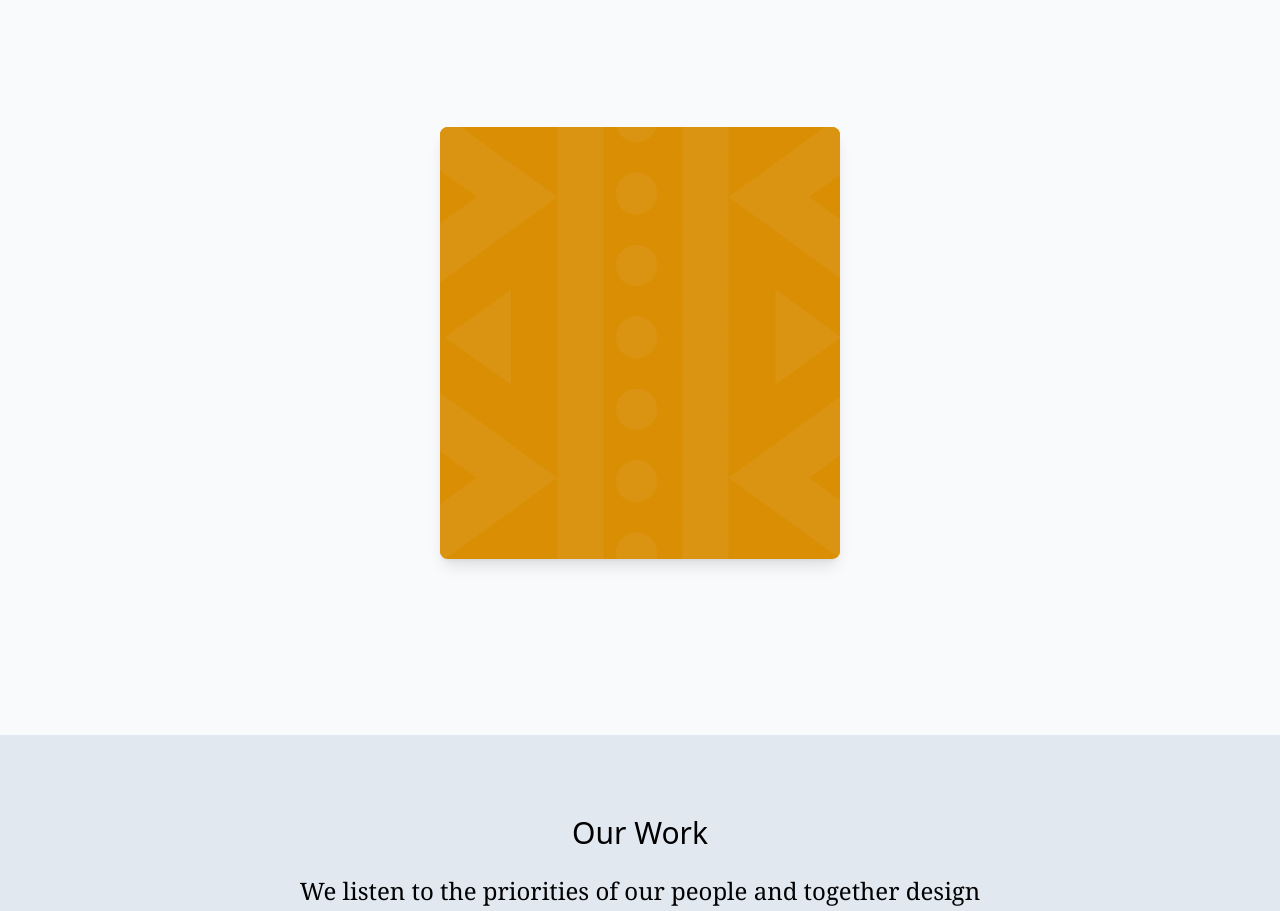
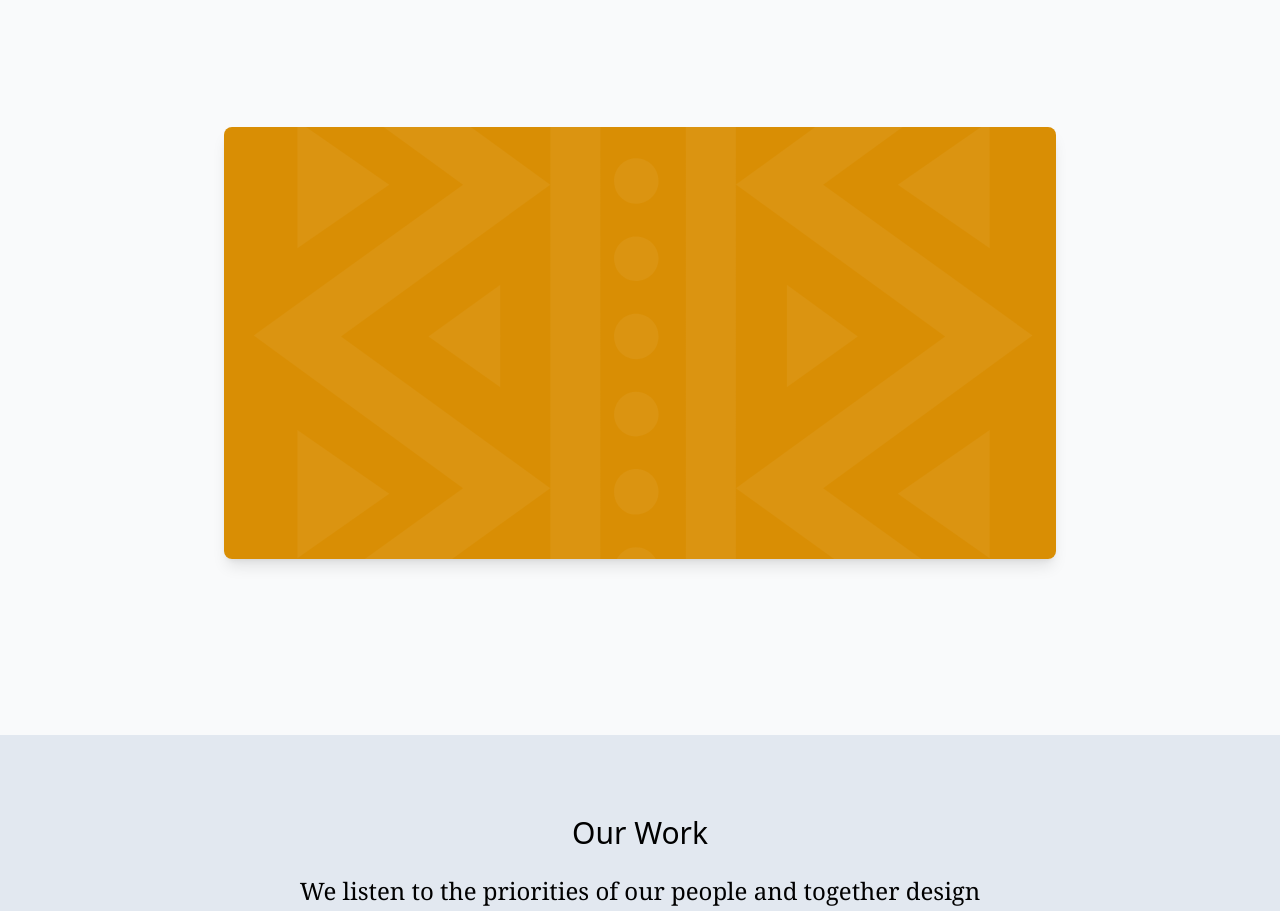
Before and after one commit to andreyscott/NGO, a Next.js app: page / in a window 1280 px wide. Shown: the part 3660-4571 px from the top of the page. Built offline with nearby package versions, Linux system fonts and the light colour scheme.

Commit message:
made it up

```diff
--- a/components/card/CardY.tsx
+++ b/components/card/CardY.tsx
@@ -10,7 +10,7 @@
     return (
       <div className="h-full w-full flex items-center justify-center bg-gray-50 py-12 px-4 sm:px-6 lg:px-8">
         <div className=" max-w-xl sm:max-w-3xl md:max-w-5xl lg:max-w-6xl px-3 py-32">
-        <div className="relative overflow-hidden rounded-lg mx-auto shadow-lg max-w-5xl w-[25rem] h-[30rem] md:h-[26rem] xl:h-[27rem] cursor-pointer">
+        <div className="relative overflow-hidden rounded-lg mx-auto shadow-lg max-w-7xl w-[25rem] md:w-[33rem] lg:w-[40rem] xl:w-[52rem] h-[30rem] md:h-[26rem] xl:h-[27rem] cursor-pointer">
           <Image className="object-cover w-full h-full"
           src={yellow}
             width={200}
```
